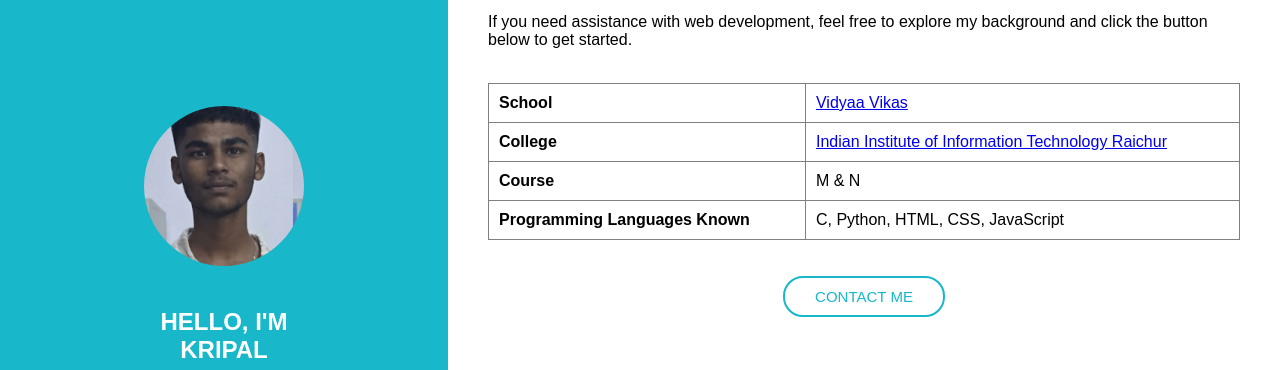
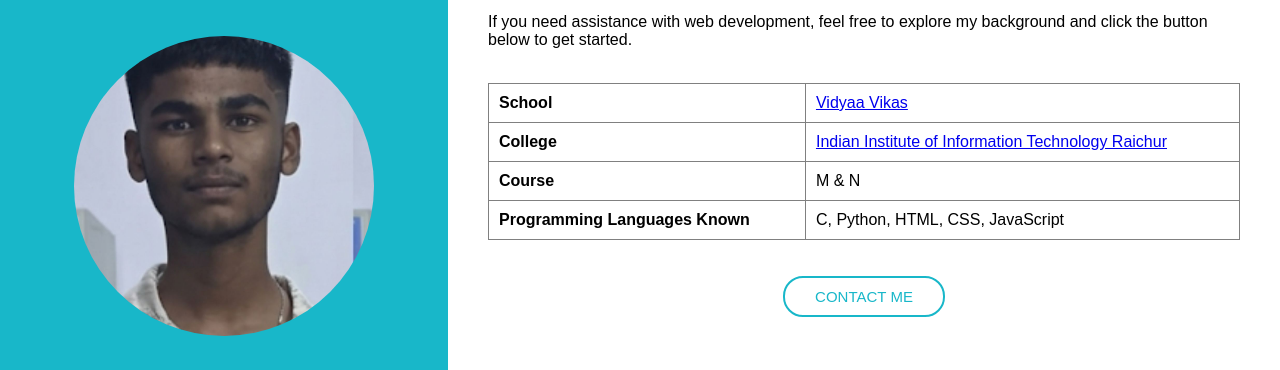
Before and after one commit to kripal-18/kripal18, a plain HTML site: page index.html in a window 1280 px wide. Shown: the part 159-529 px from the top of the page. Drawn offline with Linux system fonts and the light colour scheme.

Commit message:
Update index.html

```diff
--- a/index.html
+++ b/index.html
@@ -12,10 +12,9 @@
 
 <tr>
 
-    <!-- LEFT PANEL -->
     <td width="35%" bgcolor="#18b7c9" align="center" style="color:white; padding:30px;">
 
-        <img src="kripal.jpeg" width="160" height="160"
+        <img src="kripal.jpeg" width="300" height="300"
              style="border-radius:50%; object-fit:cover;"><br><br>
 
         <h2>HELLO, I'M<br>KRIPAL</h2>
@@ -27,7 +26,6 @@
 
         <br><br>
 
-        <!-- Social Media Logos -->
         <a href="https://www.facebook.com/kripal2007" target="_blank">
             <img src="fb.png" width="25">
         </a>
@@ -49,20 +47,16 @@
 
     </td>
 
-    <!-- RIGHT PANEL -->
     <td width="65%" style="padding:40px;">
 
-        <!-- ABOUT ME HEADING -->
         <h1 align="center">About Me</h1>
 
-        <!-- PARAGRAPH 1 -->
         <p>
             I am <b>Kripal Ganth JK</b>, studying at the
             <b>Indian Institute of Information Technology Raichur</b>.
             I am interested in web development, programming, and technology.
         </p>
 
-        <!-- PARAGRAPH 2 -->
         <p>
             If you need assistance with web development, feel free to explore
             my background and click the button below to get started.
@@ -70,7 +64,6 @@
 
         <br>
 
-        <!-- DETAILS TABLE -->
         <table width="100%" border="1" cellpadding="10" cellspacing="0"
                style="border-collapse:collapse; text-align:left;">
             <tr>
@@ -101,7 +94,6 @@
 
         <br><br>
 
-        <!-- CONTACT ME BUTTON -->
         <div align="center">
             <a href="contact.html" target="_blank">
                 <button style="
@@ -118,7 +110,6 @@
 
         <br><br>
 
-        <!-- EMBEDDED WEBSITE -->
         <h2 align="center">My College Website</h2>
 
         <iframe src="https://iiitr.ac.in/"
```
